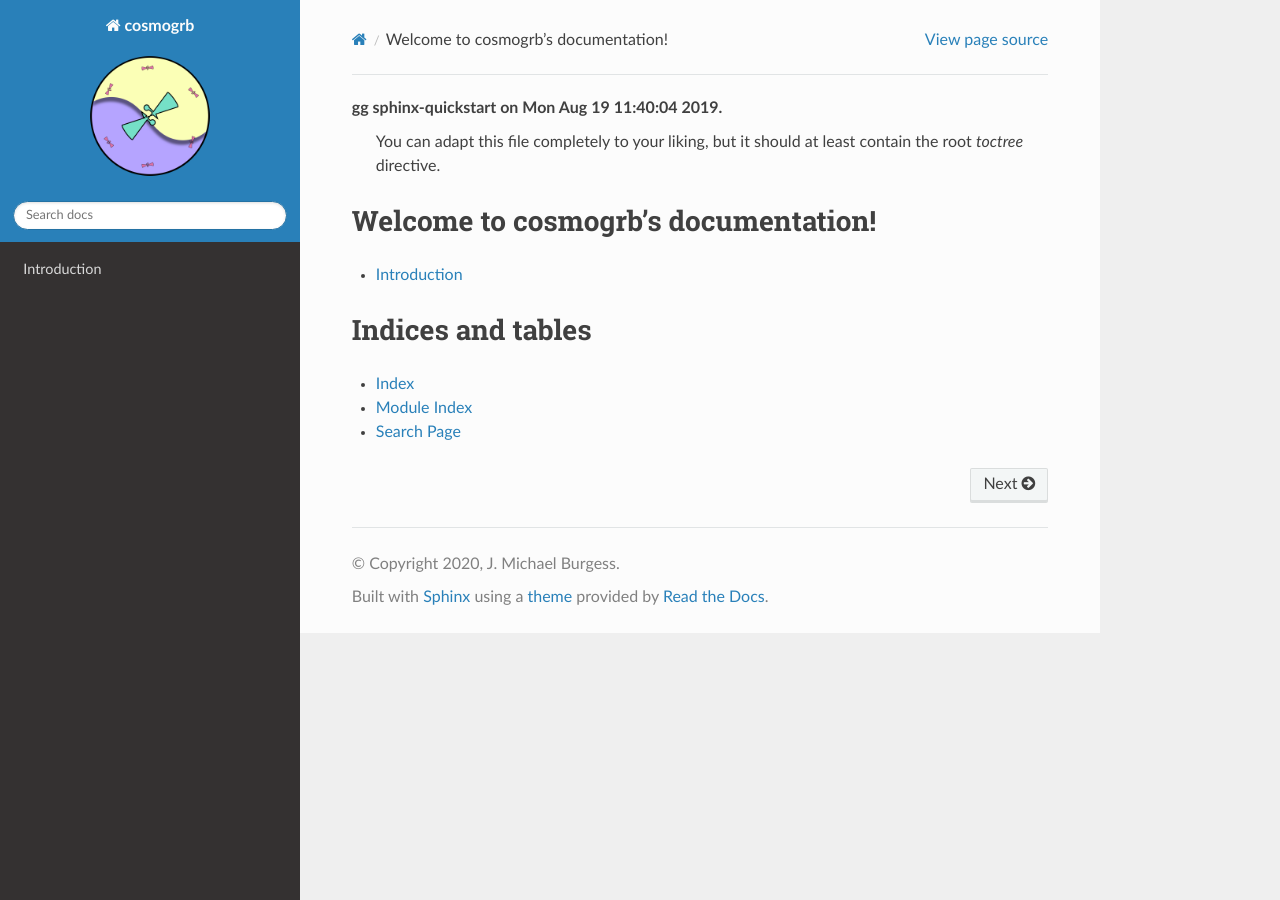
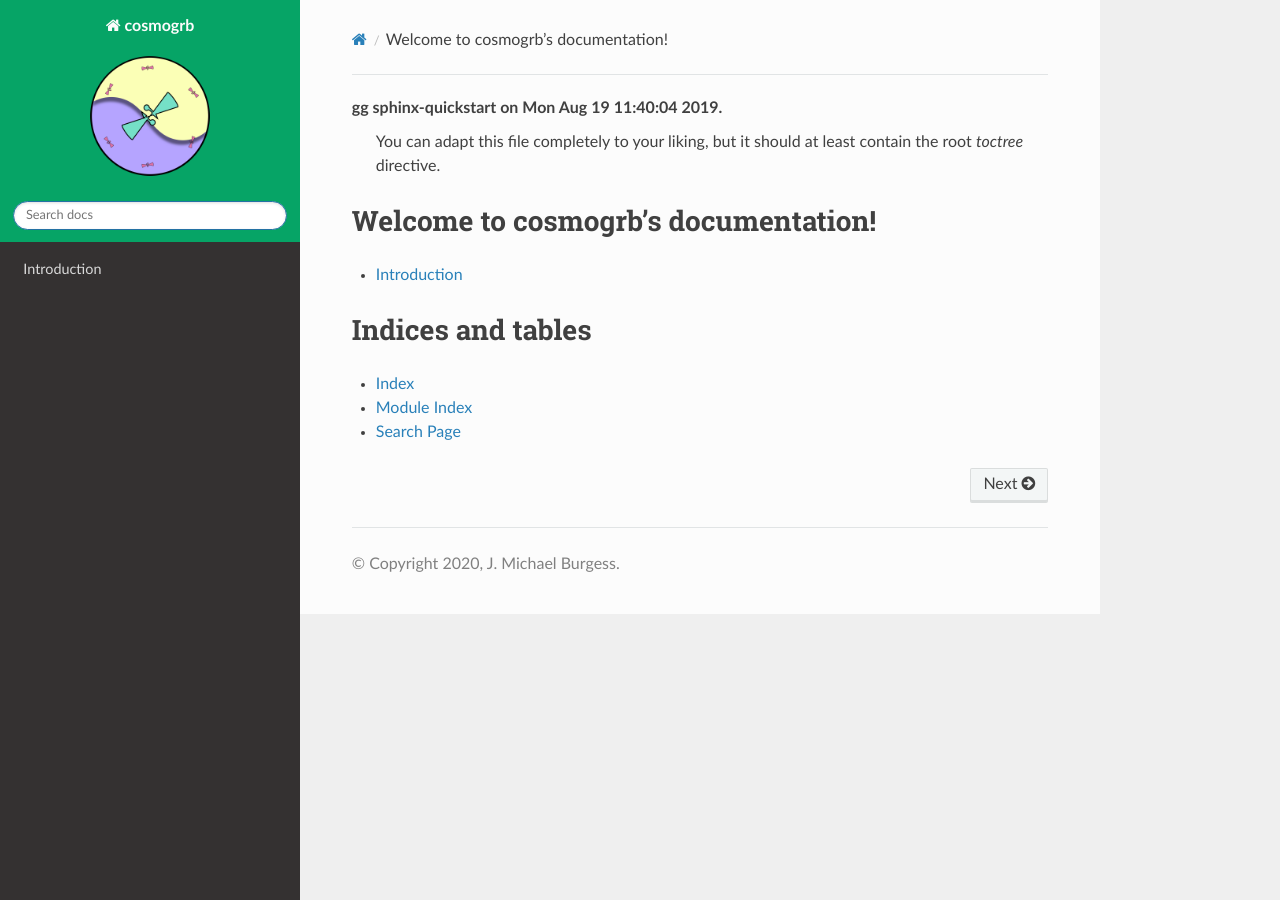
Before and after one commit to grburgess/cosmogrb, a Sphinx documentation site: the page built from docs/index.rst, in a window 1280 px wide. Built offline with Sphinx 7.4.7 and the Read the Docs theme 2.0.0, drawn with Linux system fonts in a browser that asks for light colours; pages that are not in the unit, such as notebooks, are missing from menus.

Commit message:
add favicon

```diff
--- a/docs/conf.py
+++ b/docs/conf.py
@@ -51,6 +51,46 @@
 
 napoleon_google_docstring = True
 napoleon_use_param = False
+
+
+html_show_sourcelink = False
+html_favicon = "media/favicon.ico"
+
+html_show_sphinx = False
+
+
+# If true, `todo` and `todoList` produce output, else they produce nothing.
+todo_include_todos = False
+
+autosectionlabel_prefix_document = True
+
+# avoid time-out when running the doc
+nbsphinx_timeout = 30 * 60
+
+nbsphinx_execute_arguments = [
+    "--InlineBackend.figure_formats={'svg', 'pdf'}",
+    "--InlineBackend.rc={'figure.dpi': 96}",
+]
+
+# autodoc_member_order = 'bysource'
+
+# autoclass_content = 'both'
+
+
+# edit_on_github_project = 'JohannesBuchner/UltraNest'
+# edit_on_github_branch = 'master'
+# #edit_on_github_url
+# edit_on_github_src = 'docs/'  # optional. default: ''
+
+
+
+html_theme_options = {
+ #   'canonical_url': 'https://johannesbuchner.github.io/UltraNest/',
+    'style_external_links': True,
+    # 'vcs_pageview_mode': 'edit',
+    'style_nav_header_background': '#06A466',
+    #'only_logo': False,
+}
 
 
 # Add any paths that contain templates here, relative to this directory.
```
Also changed, not shown: docs/media/favicon.ico (added).
